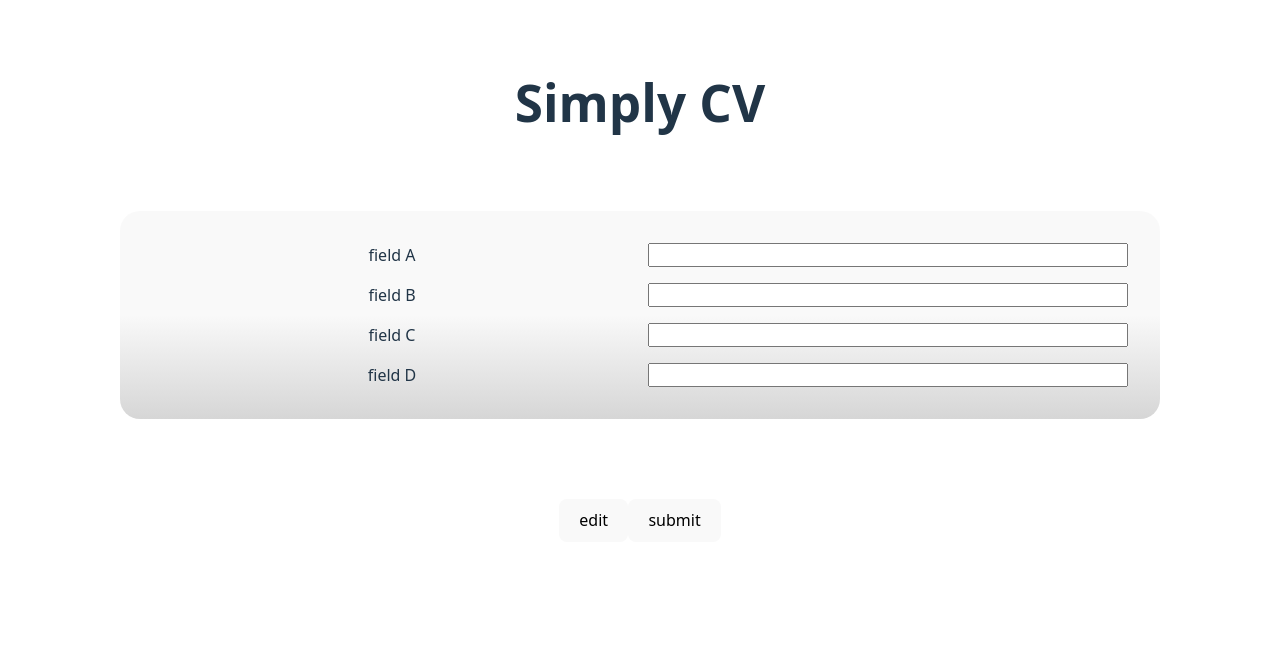
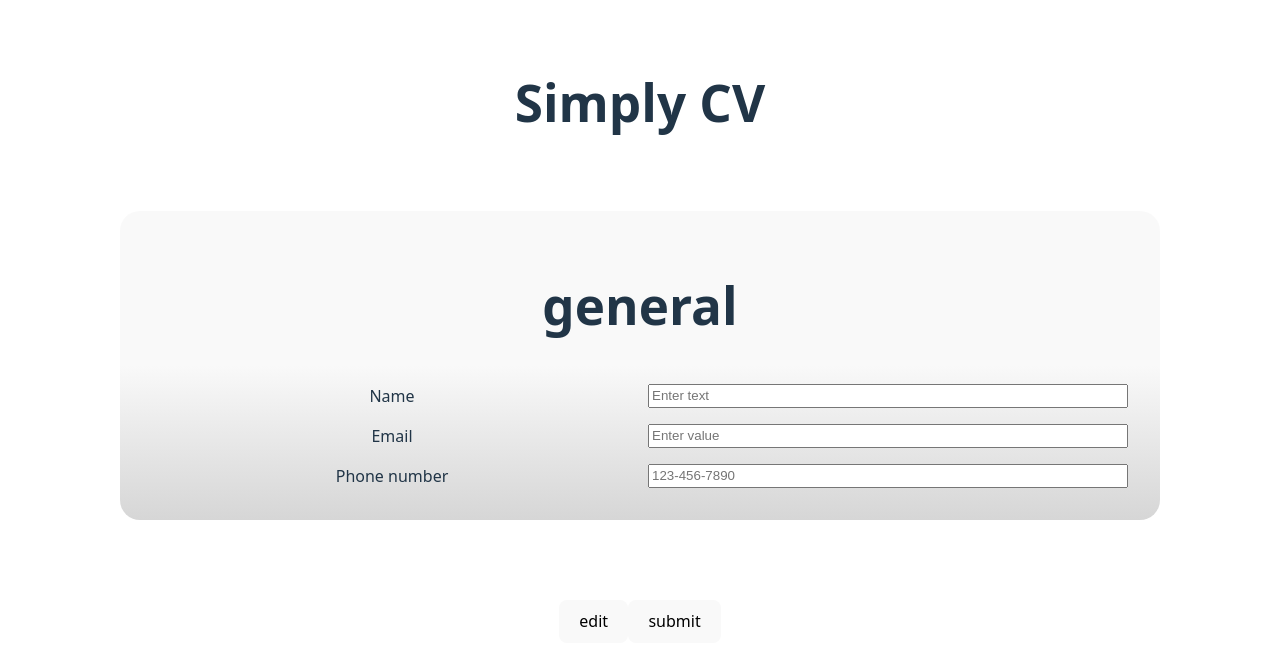
Before and after one commit to VoidOfMaya/CV-Application, a React (Vite) app: page / in a window 1280 px wide. Shown: the top 666 px of the page. Built offline with nearby package versions, Linux system fonts and the light colour scheme.

Commit message:
feat(form):asigns placeholde based on field type

```diff
--- a/src/App.jsx
+++ b/src/App.jsx
@@ -10,7 +10,9 @@ function App() {
   return (
    <>
     <h1 className='header'>Simply CV</h1>
-    <CvForm />
+    <CvForm fieldList={[{id: 'general', name: 'Name', type:"text" },
+                        {id: 'general', name: 'Email', type:"Email" },
+                        {id: 'general', name: 'Phone number', type:"tel" },]}/>
     <ButtonEl name={'edit'} className='cvBtn'/>
     <ButtonEl name={'submit'} className='cvBtn'/>
    </>
--- a/src/components/form.jsx
+++ b/src/components/form.jsx
@@ -1,19 +1,38 @@
-import '../styles/forms.css'
-function CvForm({}){
+import { Fragment } from 'react';
+import { handlePlaceHolder } from '../modules/placeholder';
+import '../styles/forms.css';
+
+//takes a list of fields to create with type eg: [{id, name, type},{id, name, type},{id, name, type}]
+function CvForm({fieldList}){
+    let hastitle = false;
+    let name;
+    //handels title
+    const title =(FieldName)=>{
+        hastitle ? name : name = FieldName
+    }
+    //cunstructs form
+    const constructForm = fieldList.map(field=>{
+        title(field.id);
+        const filedKey =field.id+ '-'+ field.name
+        const typeExample = handlePlaceHolder(field.type)
+        return(
+            <Fragment key={filedKey}>
+            <label  for={field.name}>{field.name}</label>
+            <input  name={field.name} type={field.type} placeholder={handlePlaceHolder(field.type)} />
+            </Fragment>
+        )
+    })
     return(
-        <form className="cv-form">
-            <label htmlFor="">field A</label>
-            <input type="text" />
-            <label htmlFor="">field B</label>
-            <input type="text" />
-            <label htmlFor="">field C</label>
-            <input type="text" />
-            <label htmlFor="">field D</label>
-            <input type="text" />
+        <>
 
+        <form className="cv-form ">
+            <h1 className='title'>{name}</h1>
+            {constructForm}
         </form>
+        </>
     )
 }
+
 
 export{
     CvForm,
--- /dev/null
+++ b/src/modules/placeholder.js
@@ -0,0 +1,48 @@
+function handlePlaceHolder(type){
+  switch (type) {
+    case "text":
+      return "Enter text";
+
+    case "email":
+      return "example@email.com";
+
+    case "password":
+      return "Enter your password";
+
+    case "tel":
+      return "123-456-7890";
+
+    case "number":
+      return "Enter a number";
+
+    case "date":
+      return "YYYY-MM-DD";
+
+    case "url":
+      return "https://example.com";
+
+    case "search":
+      return "Search...";
+
+    case "color":
+      return "#ffffff";
+
+    case "time":
+      return "HH:MM";
+
+    case "datetime-local":
+      return "YYYY-MM-DDTHH:MM";
+
+    case "month":
+      return "YYYY-MM";
+
+    case "week":
+      return "YYYY-W##";
+
+    default:
+      return "Enter value";
+  }
+}
+export{
+    handlePlaceHolder,
+}
--- a/src/styles/forms.css
+++ b/src/styles/forms.css
@@ -9,6 +9,8 @@
     border-radius: 20px;
     margin:5em;
     max-width: 1000px;
+    grid-template-areas:
+    "title title";
 }
 .cv-form:focus{
     outline: 2px solid rgb(0, 132, 255);
@@ -16,3 +18,6 @@
 .cv-form:hover{
     outline: 2px solid rgb(0, 132, 255);
 }
+.title{
+    grid-area: title;
+}
```
